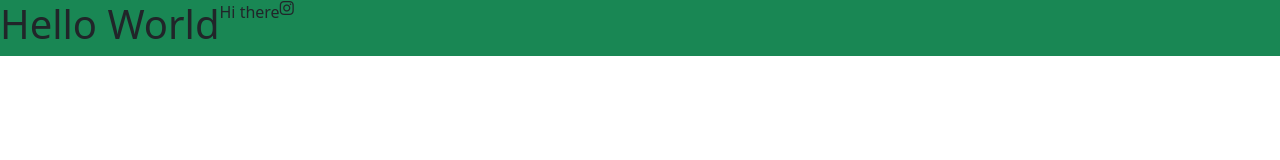
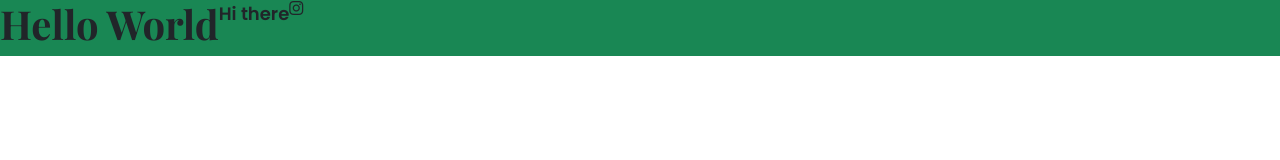
Before and after one commit to mahsamnfpr/week4-responsive, a plain HTML site: page index.html in a window 1280 px wide. Drawn offline with nearby package versions, Linux system fonts and the light colour scheme.

Commit message:
add some css

```diff
--- a/style.css
+++ b/style.css
@@ -1,2 +1,13 @@
 /* font-family: 'Playfair Display', serif;
 font-family: 'Poppins', sans-serif; */
+h1{
+    font-family: 'Playfair Display', serif;
+    font-size: 24px;
+    font-weight: bold;
+}
+p{
+    font-family: 'Poppins', sans-serif;
+    font-size: 18px;
+    font-weight: regular;
+
+}
```
